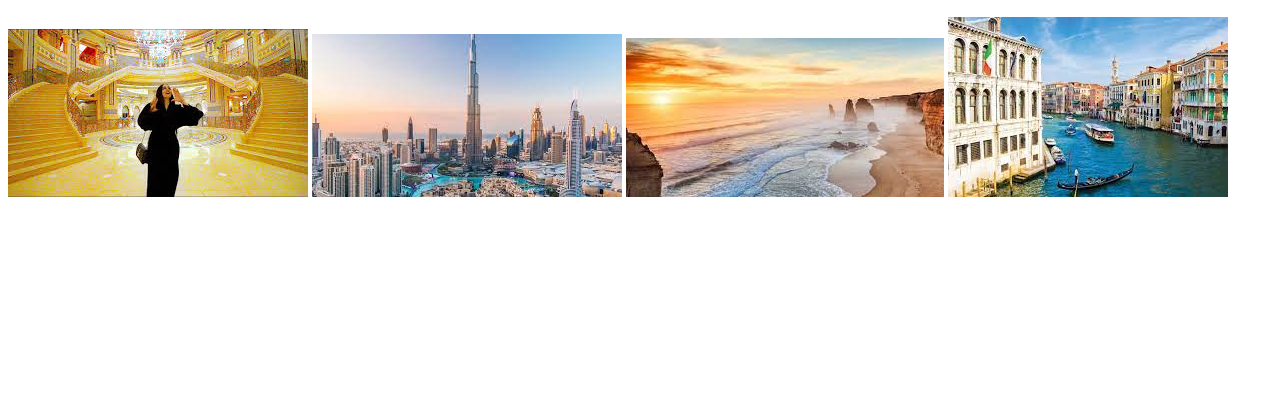
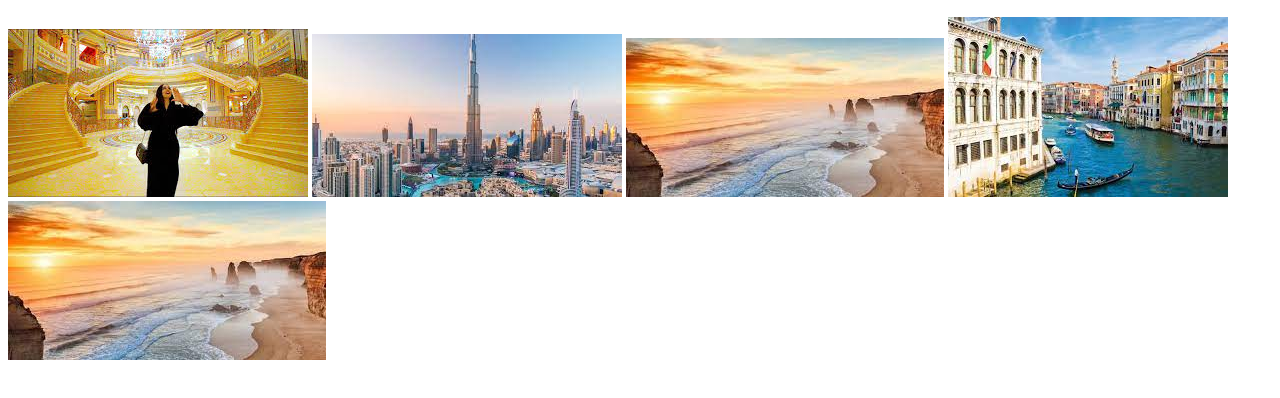
Before and after one commit to Konekaakter/my-second-repo, a plain HTML site: page index.html in a window 1280 px wide. Shown: the part 110-508 px from the top of the page. Drawn offline with Linux system fonts and the light colour scheme.

Commit message:
another sea beach

```diff
--- a/index.html
+++ b/index.html
@@ -13,5 +13,6 @@
     <img src="place/bruj khalifa.jpg" alt="">
     <img src="place/sea beach.jpg" alt="">
     <img src="place/vanice city.jpg" alt="">
+    <img src="place/sea beach.jpg" alt="">
 </body>
 </html>
```
